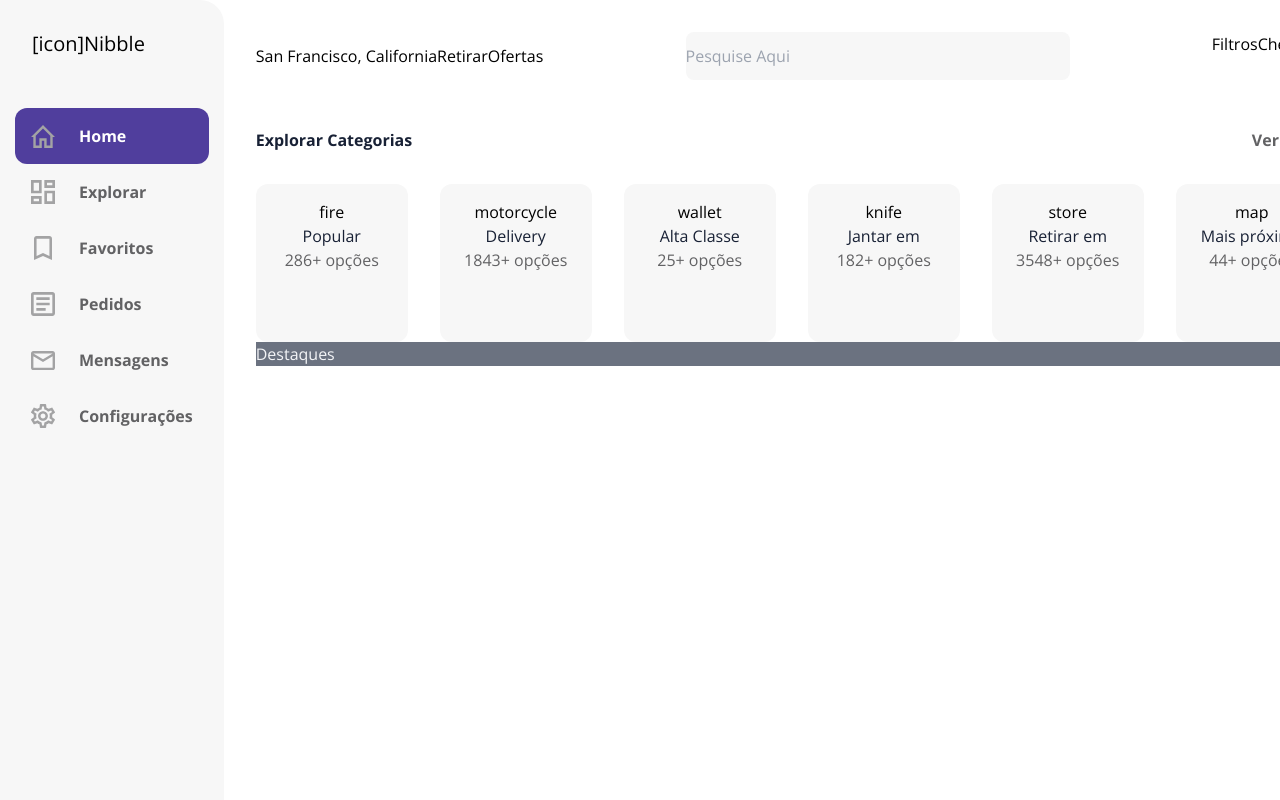
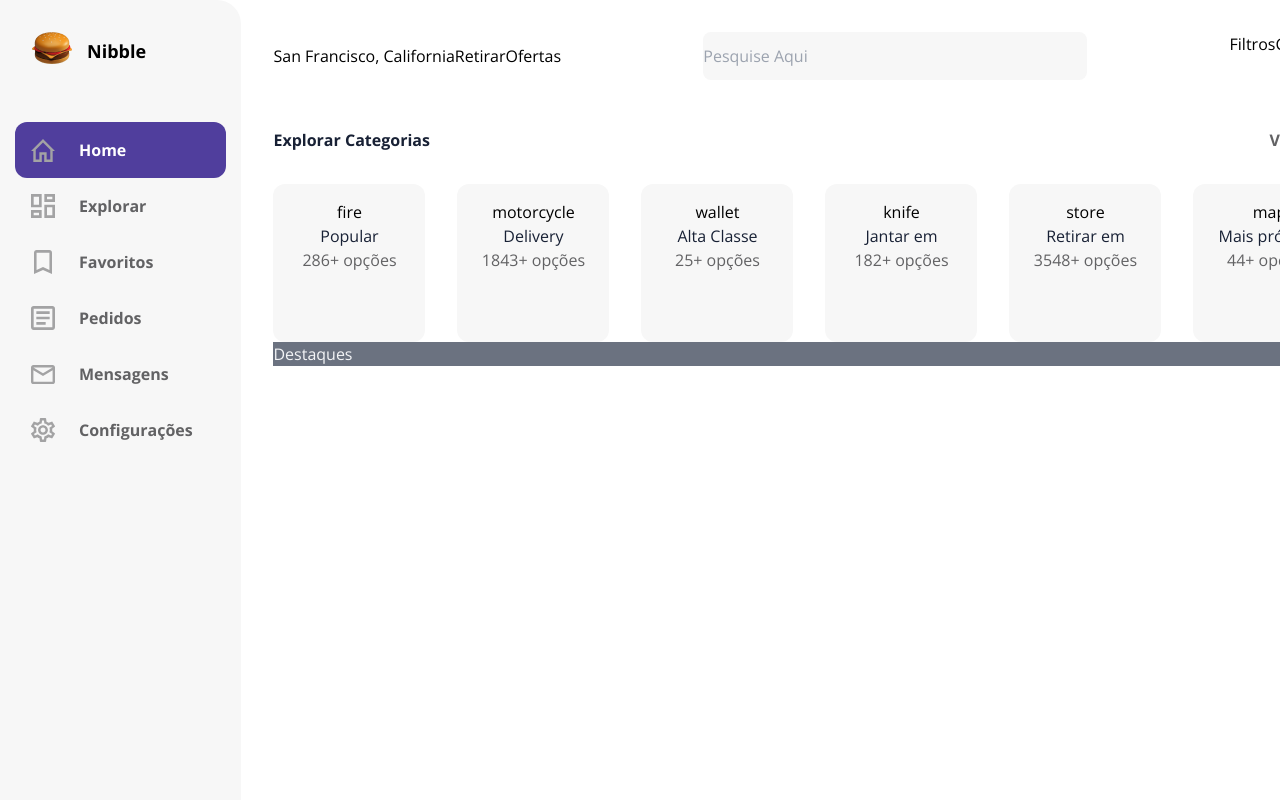
Before and after one commit to lipersilva/delivery-app, a Next.js app: page / in a window 1280 px wide. Shown: the top 800 px of the page. Built offline with nearby package versions, Linux system fonts and the light colour scheme.

Commit message:
feat: adicionado componente usuario e ataulizado header

```diff
--- a/components/sidebar/index.tsx
+++ b/components/sidebar/index.tsx
@@ -2,15 +2,17 @@
 import React from 'react';
 import Styles from './styles.module.css'
 import { IconBase } from '../icon'
+import { UserProfile } from '../user-profile';
+import Image from 'next/image';
 
 export const Sidebar = () => {
   return (
     <div className={Styles.sidebar}>
       <div className={Styles.header}>
-        <p>
-          <span>[icon]</span>
-          Nibble
-        </p>
+          <span>
+            <Image src="/logo.png" width={40} height={32} alt="Delivery App " />
+          </span>
+          <h3>Nibble</h3>
       </div>
       <ul className={Styles.menu}>
         <li className={Styles.active}>
@@ -24,7 +26,7 @@
           </Link>
         </li>
         <li>
-          <Link href="/exporar">
+          <Link href="/explorar">
             <a>
               <span><IconBase iconName="feed" color="#A3A3A4" /></span>
 
@@ -67,7 +69,7 @@
       </ul>
       <div className={Styles.footer}>
         <div>
-          componente usuário
+          <UserProfile/>
         </div>
       </div>
       <p className="text-gray-100">Sidebar</p>
--- a/components/sidebar/styles.module.css
+++ b/components/sidebar/styles.module.css
@@ -9,10 +9,20 @@
 }
 
 .header {
+  display: flex;
+  align-items: center;
   padding-top: 32px;
   padding-bottom: 52px;
   padding-left: 32px;
   padding-right: 32px;
+}
+
+.header h3 {
+  font-size: 1.125rem;
+  line-height: 1.5rem;
+  font-weight: 700;;
+  color: #000000;
+  padding-left:15px;
 }
 
 .header p{
```
Also changed, not shown: public/logo.png (added).
